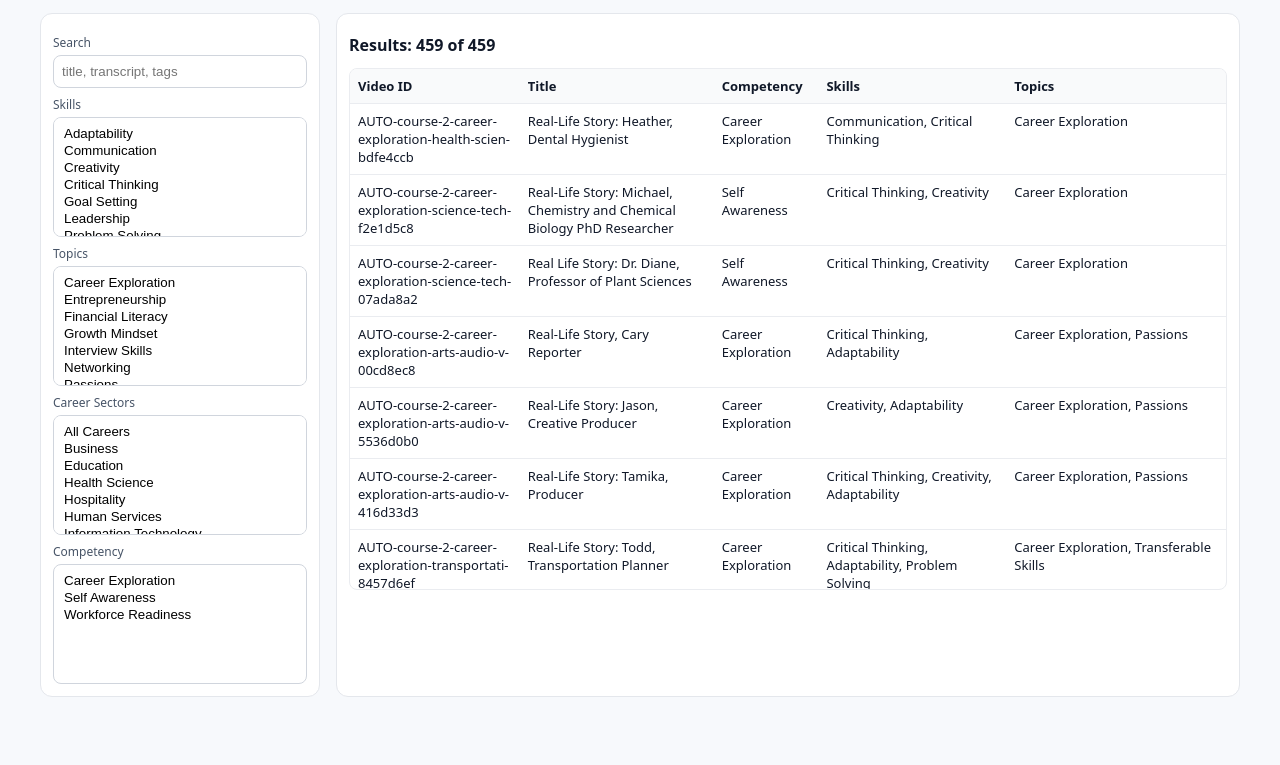
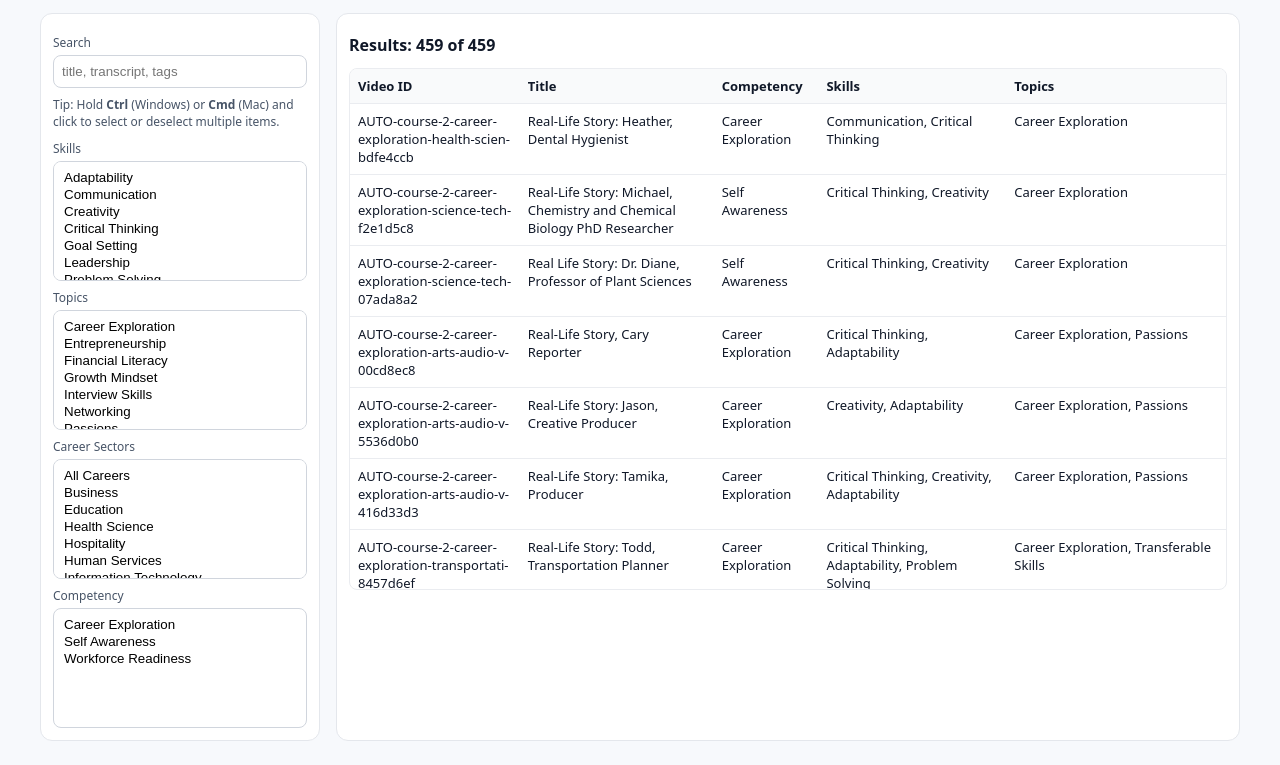
Before and after one commit to gladeoinc/futureready-tagging, a plain HTML site: page futureready-tagging/index.html in a window 1280 px wide. Shown: the part 100-865 px from the top of the page. Before the commit the page ends 821 px from the top, so only its background shows below. Drawn offline with Linux system fonts and the light colour scheme.

Commit message:
Add multi-select Ctrl/Cmd instruction to UI

```diff
--- a/futureready-tagging/index.html
+++ b/futureready-tagging/index.html
@@ -29,6 +29,9 @@
       <div class="panel">
         <label>Search</label>
         <input id="q" placeholder="title, transcript, tags" />
+        <div style="font-size:12px;color:#475467;margin:8px 0 10px;">
+          Tip: Hold <strong>Ctrl</strong> (Windows) or <strong>Cmd</strong> (Mac) and click to select or deselect multiple items.
+        </div>
 
         <label>Skills</label>
         <select id="skills" multiple></select>
```
